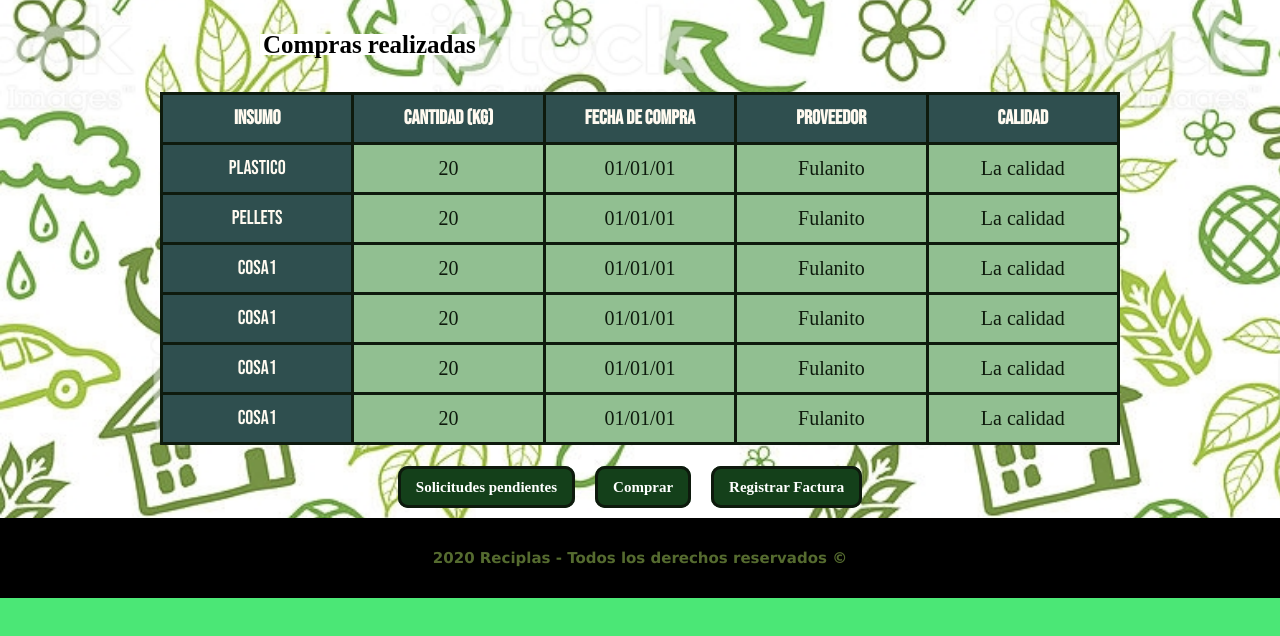
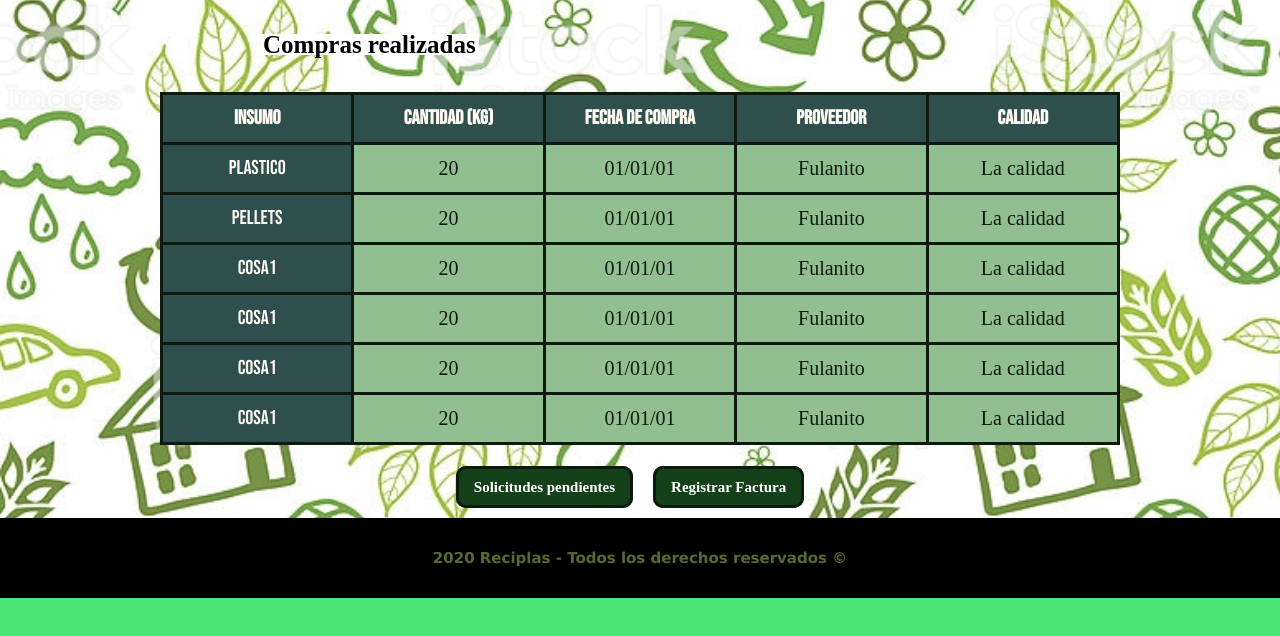
Before and after one commit to AntolinaGonzalez/GestionReciplas, a plain HTML site: page historial.html in a window 1280 px wide. Shown: the part 122-758 px from the top of the page. Drawn offline with Linux system fonts and the light colour scheme; a web font is replaced by a local one.

Commit message:
sacar el boton de comprar porque se registran en las solicitudes

```diff
--- a/historial.html
+++ b/historial.html
@@ -95,7 +95,6 @@
 
         <div class="abajo boton">
             <h1><a href="solicitudes.html">Solicitudes pendientes</a></h1>
-            <h1><a href="agregar.html">Comprar</a></h1>
             <h1><a href="agregar.html">Registrar Factura</a></h1>
         </div>
 
```
